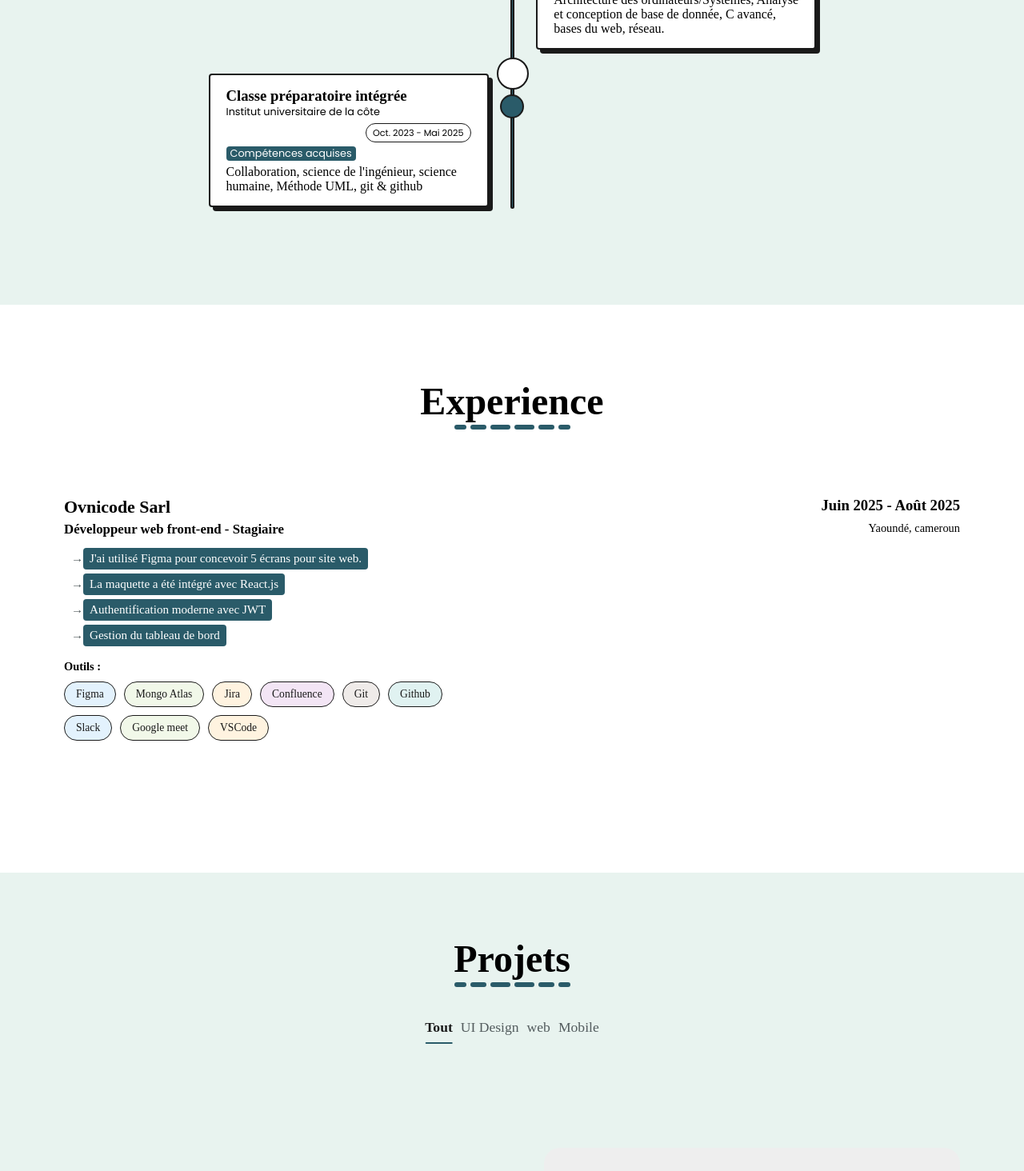
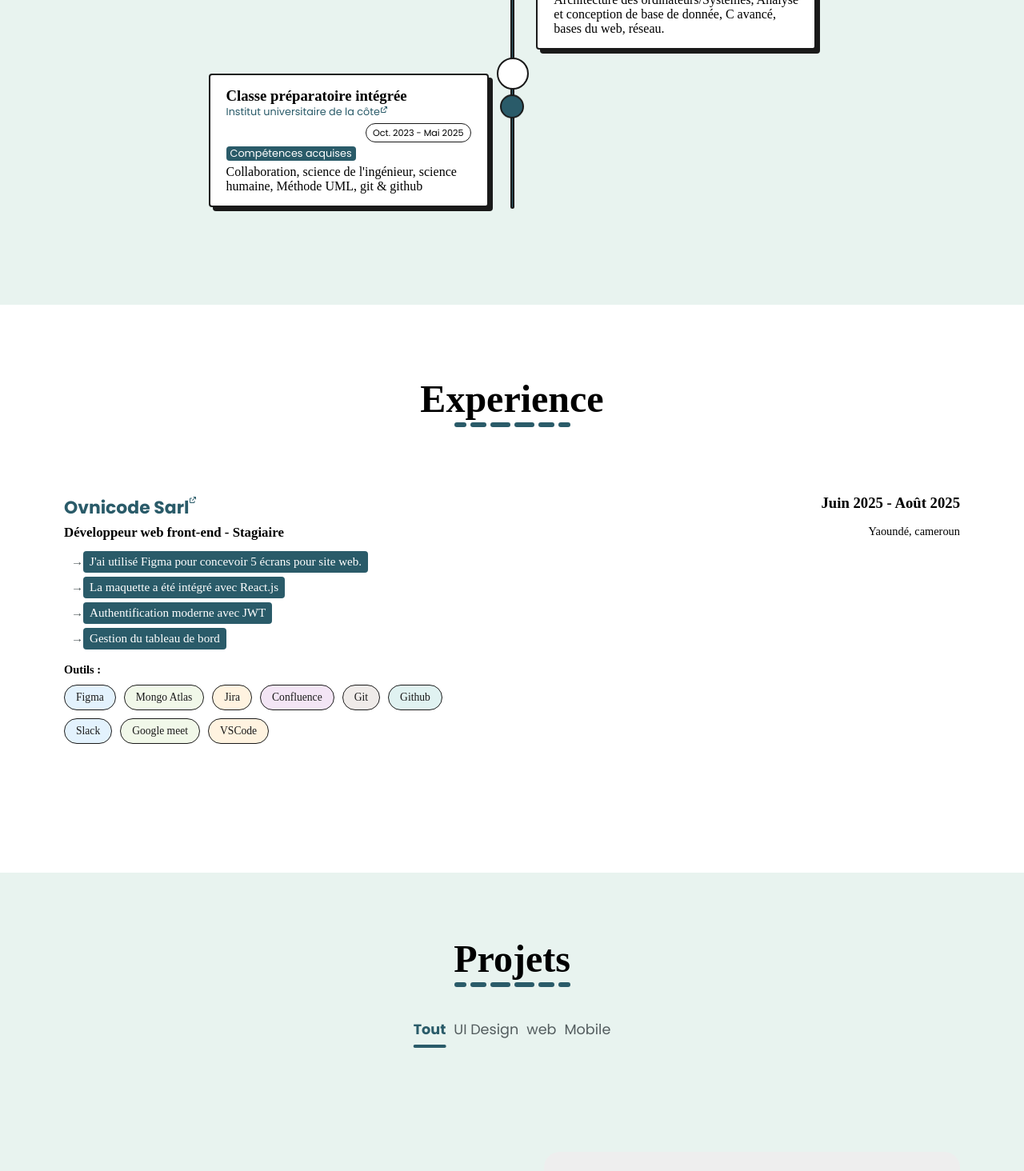
Before and after one commit to brelnosse/portofolio, a React (Create React App) app: page / in a window 1280 px wide. Shown: the part 3280-4744 px from the top of the page at 80% size. Built offline with nearby package versions, Linux system fonts and the light colour scheme; grey boxes are pictures that could not be loaded; a web font is replaced by a local one.

Commit message:
Added the magic link component

```diff
--- a/src/assets/style/hero.css
+++ b/src/assets/style/hero.css
@@ -7,12 +7,15 @@ section.hero{
 .heroDescription h4{
     display: flex;
     font-size: 1.6em;
+    user-select: none;
     align-items: center;
 }
 .heroDescription h3{
     font-size: 2em;
+    user-select: none;
 }
 .heroDescription h1{
+    user-select: none;
     font-size: 6.5em;
 }
 .heroDescription .actions{
--- /dev/null
+++ b/src/assets/style/magicLink.css
@@ -0,0 +1,6 @@
+.mLink{
+    position: relative;
+    color: var(--primary-color);
+    text-decoration: none;
+    font-family: 'Poppins'
+}
--- a/src/assets/style/tabnavigation.css
+++ b/src/assets/style/tabnavigation.css
@@ -13,6 +13,7 @@
     cursor: pointer;
     transition: all 0.2s;
     position: relative;
+    font-family: 'Poppins';
     padding: 10px 0px;
     color: var(--text-secondary);
     font-size: 1.1em;
@@ -23,7 +24,7 @@
     bottom: 0px;
     left: 50%;
     transform: translateX(-50%);
-    height: 2px;
+    height: 4px;
     width: 0px;
     border-radius: 5px;
     background-color: var(--primary-color);
@@ -35,7 +36,7 @@
 }
 .tab-navigation span.active{
     font-weight: bold;
-    color: var(--black);
+    color: var(--primary-color);
 }
 .tab-navigation span.active::before{
     width: 100%;
--- a/src/components/CareerContainer.tsx
+++ b/src/components/CareerContainer.tsx
@@ -63,6 +63,7 @@ const CareerContainer: React.FC = () =>{
                                 return <Career
                                         step={el.step}
                                         postTitle={el.postTitle}
+                                        orgUrl={el.orgUrl}
                                         organization={el.organization}
                                         period={el.period}
                                         skills={el.skills}
--- a/src/components/Carreer.tsx
+++ b/src/components/Carreer.tsx
@@ -2,7 +2,8 @@ import { useCallback, useEffect, useRef, useState } from "react";
 import { CareerProps } from "../types/career.type";
 //@ts-ignore
 import '../assets/style/career.css';
-const Career: React.FC<CareerProps> = ({step, postTitle, organization, period, skills, ...props}) =>{
+import MagicLink from "./MagicLink";
+const Career: React.FC<CareerProps> = ({step, postTitle, orgUrl, organization, period, skills, ...props}) =>{
     const [windowSize, setWindowSize] = useState<number>(window.innerWidth);
     const careerRef = useRef<HTMLDivElement>(null);
 
@@ -42,11 +43,10 @@ const Career: React.FC<CareerProps> = ({step, postTitle, organization, period, s
             {...props}>
             <span className="indicator"></span>
             <div className="card scholar-career">
-                {/* <span className='step'>{step}</span> */}
                 <div className="scholar-career_text">
                     <h3>{postTitle}</h3>
                     <div className="timeline">
-                        <h4>{organization}</h4>
+                        <h4 style={{fontSize: '0.8em'}}><MagicLink path={orgUrl} text={organization}/></h4>
                         <span className="badge">{period}</span>
                     </div>
                     <p>
--- a/src/components/Experience.tsx
+++ b/src/components/Experience.tsx
@@ -2,6 +2,7 @@ import React, { useEffect, useRef, useState } from 'react';
 import { ExperienceProps } from "../types/experience.type";
 //@ts-ignore
 import '../assets/style/experience.css';
+import MagicLink from './MagicLink';
 
 const Experience: React.FC<ExperienceProps> = ({enterprise, period, postTitle, location, skills, tools, ...props}) => {
     const [isVisible, setIsVisible] = useState(false);
@@ -33,7 +34,7 @@ const Experience: React.FC<ExperienceProps> = ({enterprise, period, postTitle, l
             {...props}
         >
             <div className="line">
-                <h3>{enterprise}</h3>
+                <h3><MagicLink path='https://www.ovnicode.com/' text={enterprise}/></h3>
                 <span className="date">{period}</span>
             </div>
 
--- /dev/null
+++ b/src/components/MagicLink.tsx
@@ -0,0 +1,15 @@
+import { Link } from "react-router-dom";
+//@ts-ignore
+import '../assets/style/magicLink.css';
+import { faArrowUpRightFromSquare } from "@fortawesome/free-solid-svg-icons";
+import { FontAwesomeIcon } from "@fortawesome/react-fontawesome";
+
+const MagicLink:React.FC<{path: string; text: string}> = ({path, text}) => {
+    return (
+        <Link to={path} target='_blank' className="mLink">
+            {text}
+            <FontAwesomeIcon icon={faArrowUpRightFromSquare} style={{fontSize: '8px', position: 'absolute', top: '2px', right: '-10px'}}/>
+        </Link>
+    );
+}
+export default MagicLink;
--- a/src/data/schoolCareer.ts
+++ b/src/data/schoolCareer.ts
@@ -4,6 +4,7 @@ export const schoolCareer:CareerProps[] = [
     {
         step: 1,
         postTitle: 'Cycle ingénieur en informatique',
+        orgUrl: 'https://www.3il-ingenieurs.fr/',
         organization: '3il ingénieur',
         period: 'Sept. 2025 - Maint.',
         skills: 'Collaboration, science de l\'ingénieur, Github, Architecture des ordinateurs/Systèmes, Analyse et conception de base de donnée, C avancé, bases du web, réseau.',
@@ -11,6 +12,7 @@ export const schoolCareer:CareerProps[] = [
     {
         step: 2,
         postTitle: 'Classe préparatoire intégrée',
+        orgUrl: 'https://myiuc.com/',
         organization: 'Institut universitaire de la côte',
         period: 'Oct. 2023 - Mai 2025',
         skills: 'Collaboration, science de l\'ingénieur, science humaine, Méthode UML, git & github',
--- a/src/types/career.type.ts
+++ b/src/types/career.type.ts
@@ -1,6 +1,7 @@
 export interface CareerProps {
     step: number;
     postTitle: string;
+    orgUrl: string;
     organization: string;
     period: string;
     skills: string;
```
Also changed, not shown: src/components/Footer.tsx (added, +9 -0 lines).
